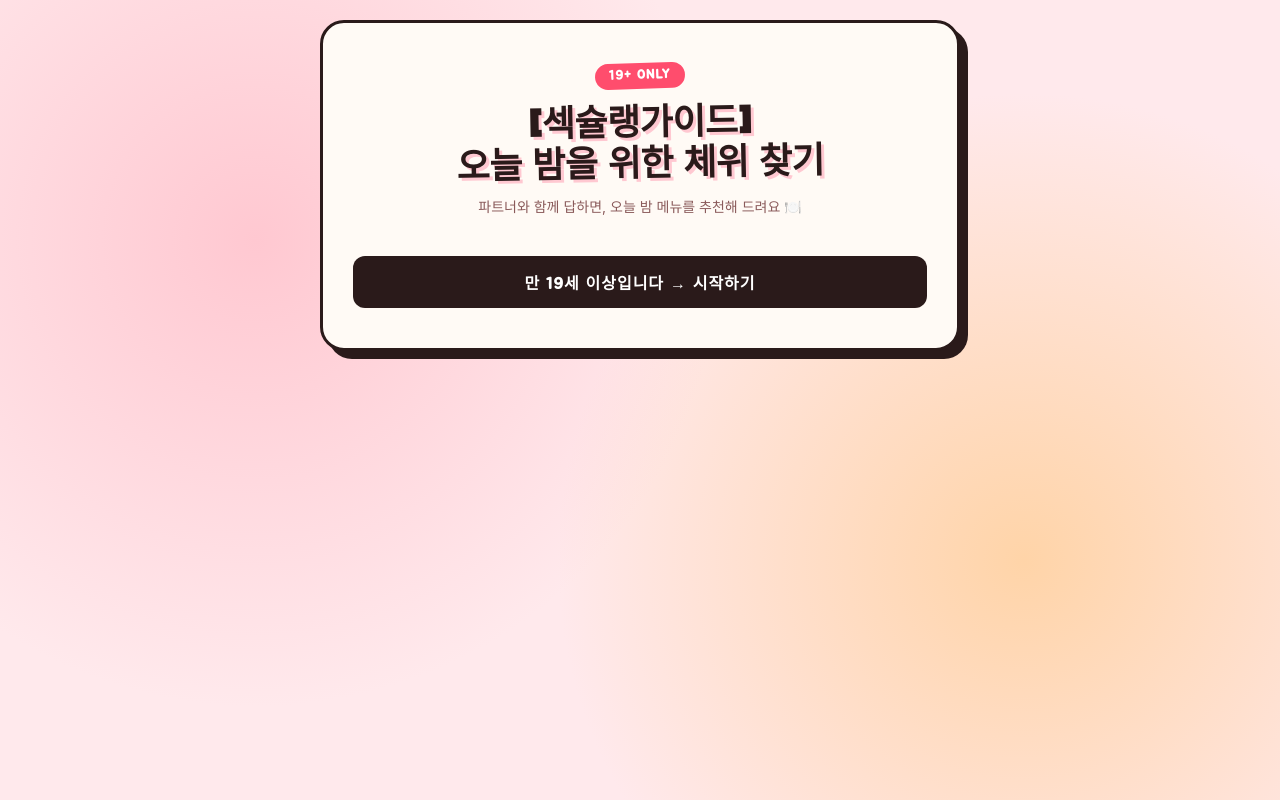
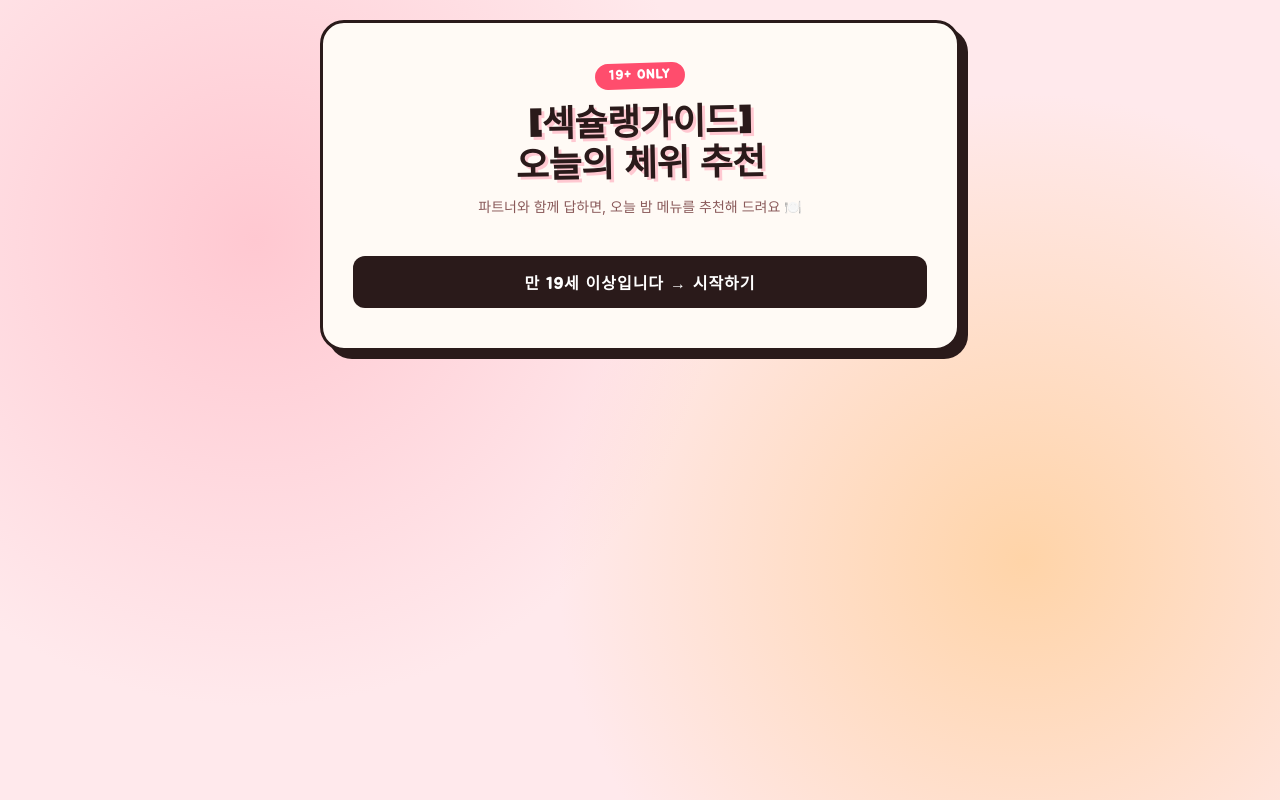
Before and after one commit to wwwbetterdaykr-debug/guide, a plain HTML site: page index.html in a window 1280 px wide. Drawn offline with Linux system fonts and the light colour scheme; a web font is replaced by a local one.

Commit message:
Update title and heading for age gate section

```diff
--- a/index.html
+++ b/index.html
@@ -3,7 +3,7 @@
 <head>
 <meta charset="UTF-8">
 <meta name="viewport" content="width=device-width, initial-scale=1.0">
-<title>[섹슐랭가이드] 나에게 맞는 체위 찾기</title>
+<title>[섹슐랭가이드] 오늘 밤을 위한 체위 찾기</title>
 <link rel="preconnect" href="https://fonts.googleapis.com">
 <link rel="preconnect" href="https://fonts.gstatic.com" crossorigin>
 <link href="https://fonts.googleapis.com/css2?family=Black+Han+Sans&family=Bagel+Fat+One&family=Jua&display=swap" rel="stylesheet">
@@ -90,7 +90,7 @@
   <div id="ageGate" class="age-gate active">
     <div style="text-align:center">
       <span class="badge">19+ ONLY</span>
-      <h1>[섹슐랭가이드]<br>오늘 밤을 위한 체위 찾기</h1>
+      <h1>[섹슐랭가이드]<br>오늘의 체위 추천</h1>
       <p class="subtitle">파트너와 함께 답하면, 오늘 밤 메뉴를 추천해 드려요 🍽️</p>
       <button class="btn" onclick="startQuiz()">만 19세 이상입니다 → 시작하기</button>
     </div>
```
